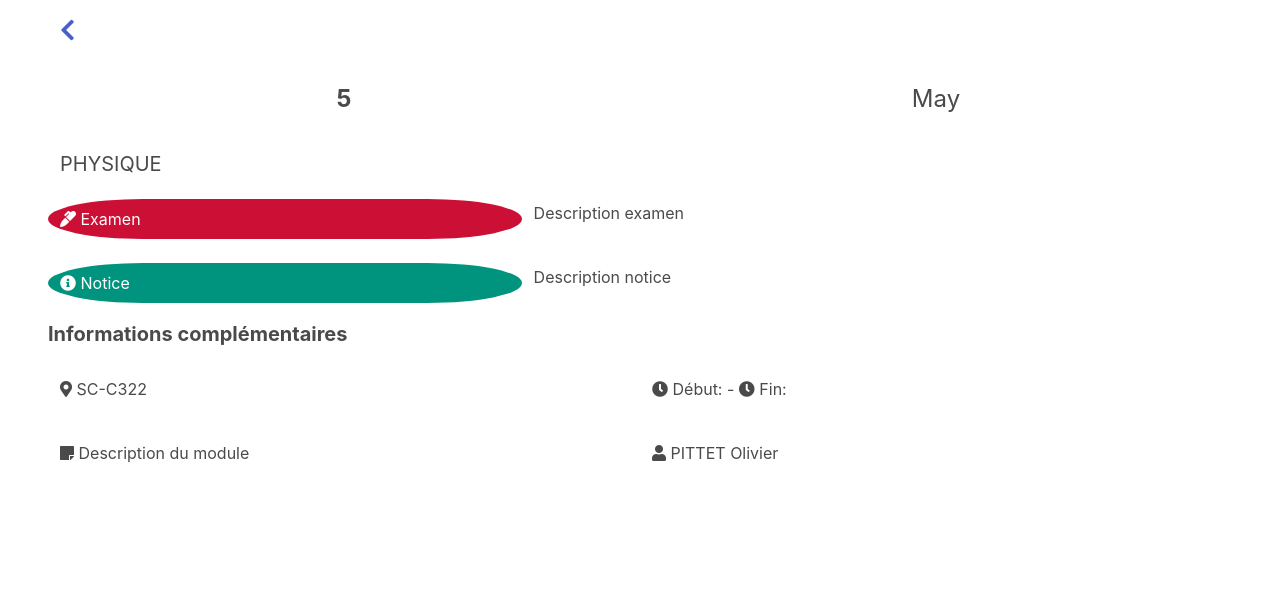
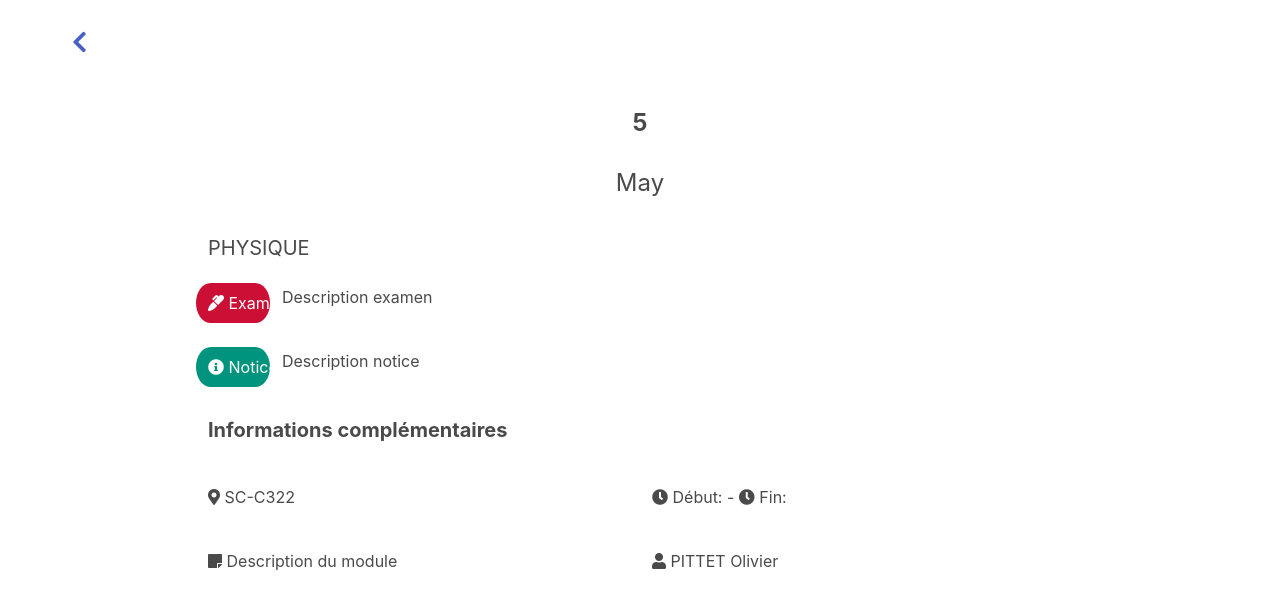
Before and after one commit to Thynkon/intranet-mobile, a website: page pages/classes.html in a window 1280 px wide. Shown: the part 59-668 px from the top of the page. Drawn offline with nearby package versions, Linux system fonts and the light colour scheme; files that its build step writes are made by us from their sources.

Commit message:
Fix class page for on desktops

```diff
--- a/pages/classes.html
+++ b/pages/classes.html
@@ -20,8 +20,18 @@
       rel="stylesheet"
     />
 
-    <link rel="stylesheet" href="../css/menu/menu.css" type="text/css" media="all" />
-    <link rel="stylesheet" href="../css/class/class.css" type="text/css" media="all" />
+    <link
+      rel="stylesheet"
+      href="../css/menu/menu.css"
+      type="text/css"
+      media="all"
+    />
+    <link
+      rel="stylesheet"
+      href="../css/class/class.css"
+      type="text/css"
+      media="all"
+    />
   </head>
 
   <body>
@@ -57,7 +67,9 @@
             </div>
           </div>
 
-          <a class="navbar-item" href="/pages/attendance.html"> Gestion absences </a>
+          <a class="navbar-item" href="/pages/attendance.html">
+            Gestion absences
+          </a>
 
           <a class="navbar-item"> Paramètres </a>
         </div>
@@ -79,66 +91,102 @@
     <div class="hero">
       <div class="hero-body colums is-desktop is-mobile is-vcentered pt-1">
         <div class="column">
-          <div class="colum has-text-left">
-            <a class="is-size-4" href="#"><span class="fas fa-chevron-left"></span></a>
+          <div class="column has-text-left">
+            <a class="is-size-4" href="#"
+              ><span class="fas fa-chevron-left"></span
+            ></a>
           </div>
         </div>
 
-        <div class="column pt-0 pb-0">
-          <div class="columns is-vcentered mt-2 mb-2">
-            <div class="column has-text-centered has-text-weight-bold is-size-4">5</div>
-            <div class="column has-text-centered is-size-4">May</div>
+        <div class="column pt-0 pb-0 is-three-quarters center">
+          <div class="columns is-multiline is-vcentered mt-2 mb-2">
+            <div
+              class="column has-text-centered has-text-weight-bold is-full is-size-4"
+            >
+              5
+            </div>
+            <div class="column has-text-centered is-full is-size-4">May</div>
           </div>
         </div>
 
-        <div class="column is-size-5 is-uppercase">
+        <div
+          class="column center is-size-5 is-uppercase is-three-quarters is-full-mobile"
+        >
           Physique
         </div>
 
-        <div class="column mb-2">
+        <div class="column center mb-2 is-three-quarters is-full-mobile">
           <div class="columns is-dekstop is-mobile">
-            <div class="column is-vertical-center is-two-fifths class-event has-background-danger-dark has-text-white mt-2 mb-2">
+            <div
+              class="
+                column
+                is-vertical-center is-two-fifths-mobile is-1-desktop
+                class-event
+                has-background-danger-dark has-text-white
+                mt-2
+                mb-2
+              "
+            >
               <span class="fas fa-marker"></span>&nbsp;Examen
             </div>
 
-            <div class="column is-vertical-center mt-2 mb-2 pt-0 has-text-right">Description examen</div>
+            <div
+              class="column is-vertical-center mt-2 mb-2 pt-0 has-text-right"
+            >
+              Description examen
+            </div>
           </div>
         </div>
 
-        <div class="column mb-2">
+        <div class="column center mb-2 is-three-quarters is-full-mobile">
           <div class="columns is-desktop is-mobile">
-            <div class="column is-vertical-center is-two-fifths class-event has-background-primary-dark has-text-white mt-2 mb-2">
+            <div
+              class="
+                column
+                is-vertical-center is-two-fifths-mobile is-1-desktop
+                class-event
+                has-background-primary-dark has-text-white
+                mt-2
+                mb-2
+              "
+            >
               <i class="fas fa-info-circle"></i>&nbsp;Notice
             </div>
 
-            <div class="column is-vertical-center mt-2 mb-2 pt-0 has-text-right">Description notice</div>
+            <div
+              class="column is-vertical-center mt-2 mb-2 pt-0 has-text-right"
+            >
+              Description notice
+            </div>
+          </div>
         </div>
 
-        </div>
-
-        <div class="colum has-text-weight-bold is-size-5 mt-2 mb-2">
+        <div class="column center has-text-weight-bold is-size-5 mt-2 mb-2 is-three-quarters is-full-mobile">
           Informations complémentaires
         </div>
 
-        <div class="column mt-2 mb-2">
+        <div class="column center mt-2 mb-2 is-three-quarters is-full-mobile">
           <div class="columns is-multiline is-desktop is-mobile">
-            <div class="column is-half mt-2 mb-2">
+            <div class="column is-half-mobile is-half-desktop mt-2 mb-2">
               <div>
-                <i class="fas fa-map-marker-alt has-text-weight-bold"></i> <span class="is-uppercase">Sc-c322</span>
+                <i class="fas fa-map-marker-alt has-text-weight-bold"></i>
+                <span class="is-uppercase">Sc-c322</span>
               </div>
             </div>
 
-            <div class="column is-half mt-2 mb-2">
+            <div class="column is-half-mobile is-half-desktop mt-2 mb-2">
               <i class="fas fa-clock has-text-weight-bold"></i> Début: -
               <i class="fas fa-clock has-text-weight-bold"></i> Fin:
             </div>
 
-            <div class="column is-half mt-2 mb-2">
-              <i class="fas fa-sticky-note has-text-weight-bold"></i> Description du module
+            <div class="column is-half-mobile is-half-desktop mt-2 mb-2">
+              <i class="fas fa-sticky-note has-text-weight-bold"></i>
+              Description du module
             </div>
 
-            <div class="column is-half mt-2 mb-2">
-              <i class="fas fa-user has-text-weight-bold"></i> <span class="is-uppercase">Pittet</span> Olivier
+            <div class="column is-half-mobile is-half-desktop mt-2 mb-2">
+              <i class="fas fa-user has-text-weight-bold"></i>
+              <span class="is-uppercase">Pittet</span> Olivier
             </div>
           </div>
         </div>
--- a/scss/class/class.scss
+++ b/scss/class/class.scss
@@ -1,6 +1,7 @@
 @charset "utf-8";
 
 @import "../lib/variables";
+@import "../lib/lib";
 
 .class-event {
     border-radius: 20%/50%;
```
Also changed, not shown: pages/attendance_per_period.html (+11 -10 lines).
